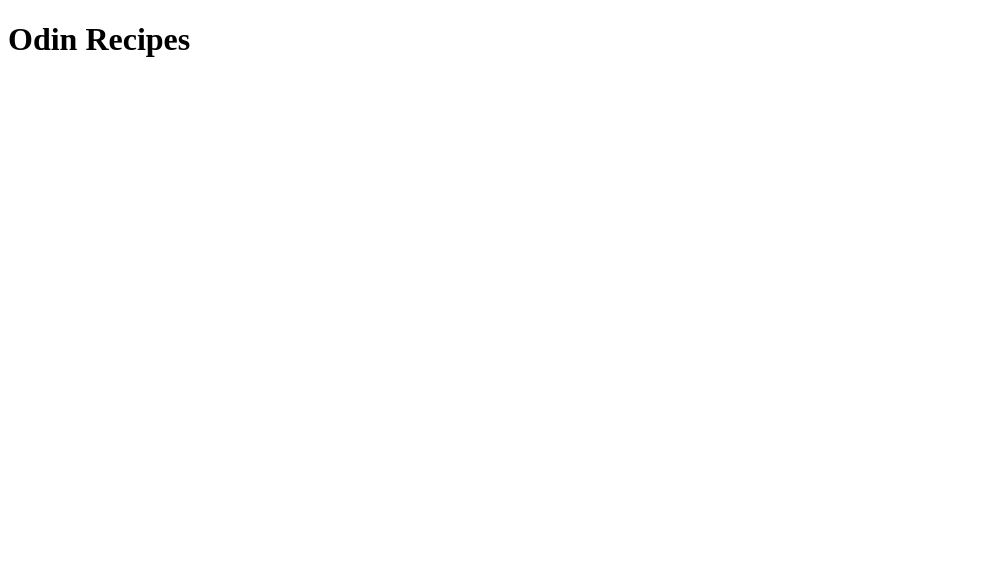
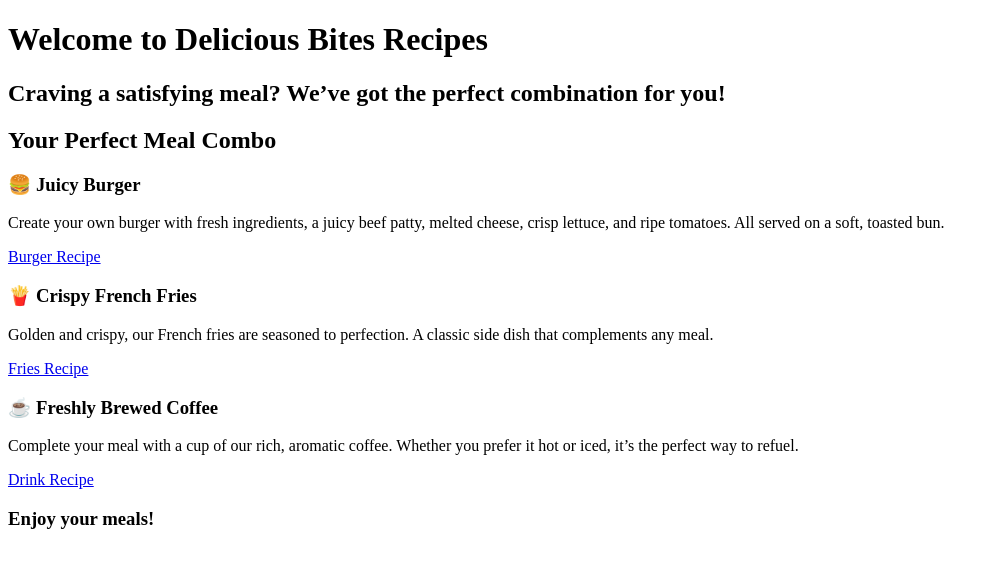
Before and after one commit to Qaiyyum47/odin-recipes, a plain HTML site: page index.html in a window 1280 px wide. Shown: the whole page, without its empty margins (0-995 px from the left). Drawn offline with Linux system fonts and the light colour scheme.

Commit message:
Finish the landing page

```diff
--- a/index.html
+++ b/index.html
@@ -6,7 +6,22 @@
     <title>Odin Recipe</title>
 </head>
 <body>
-    <h1>Odin Recipes</h1>
+    <h1>Welcome to Delicious Bites Recipes</h1>
+    <h2>Craving a satisfying meal? We’ve got the perfect combination for you!</h2>
 
+    <h2>Your Perfect Meal Combo</h2>
+    <h3>🍔 Juicy Burger</h3>
+    <p>Create your own burger with fresh ingredients, a juicy beef patty, melted cheese, crisp lettuce, and ripe tomatoes. All served on a soft, toasted bun.</p>
+    <a href=" ./recipes/burger.html" target="_self" rel="noopener norefferrer">Burger Recipe</a>
+
+    <h3>🍟 Crispy French Fries</h3>
+    <p>Golden and crispy, our French fries are seasoned to perfection. A classic side dish that complements any meal.</p>
+    <a href=" ./recipes/fries.html" target="_self" rel="noopener norefferrer">Fries Recipe</a>
+
+    <h3>☕ Freshly Brewed Coffee</h3>
+    <p>Complete your meal with a cup of our rich, aromatic coffee. Whether you prefer it hot or iced, it’s the perfect way to refuel.</p>
+    <a href=" ./recipes/drink.html" target="_self" rel="noopener norefferrer">Drink Recipe</a>
+
+    <h3>Enjoy your meals!</h3>
 </body>
 </html>
```
